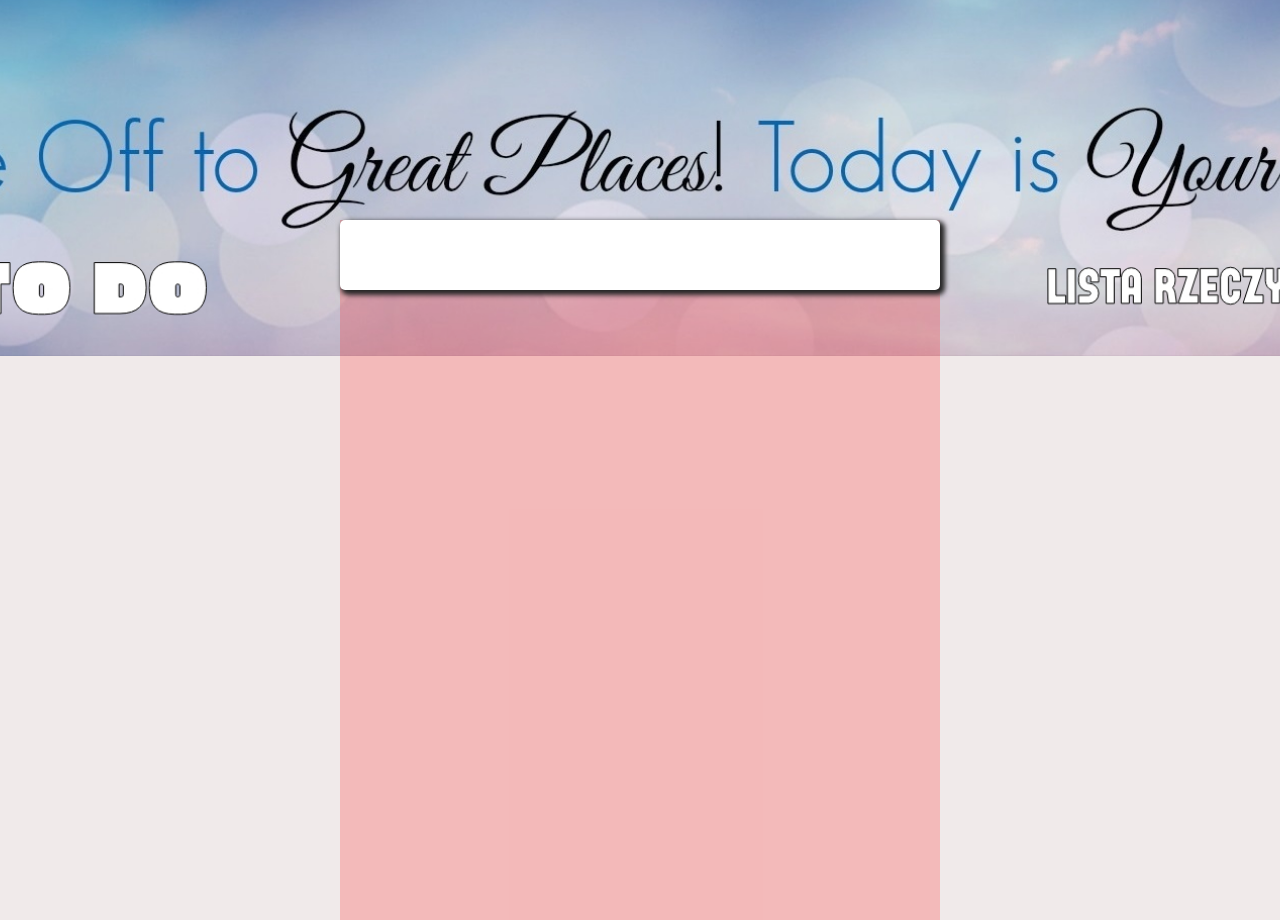
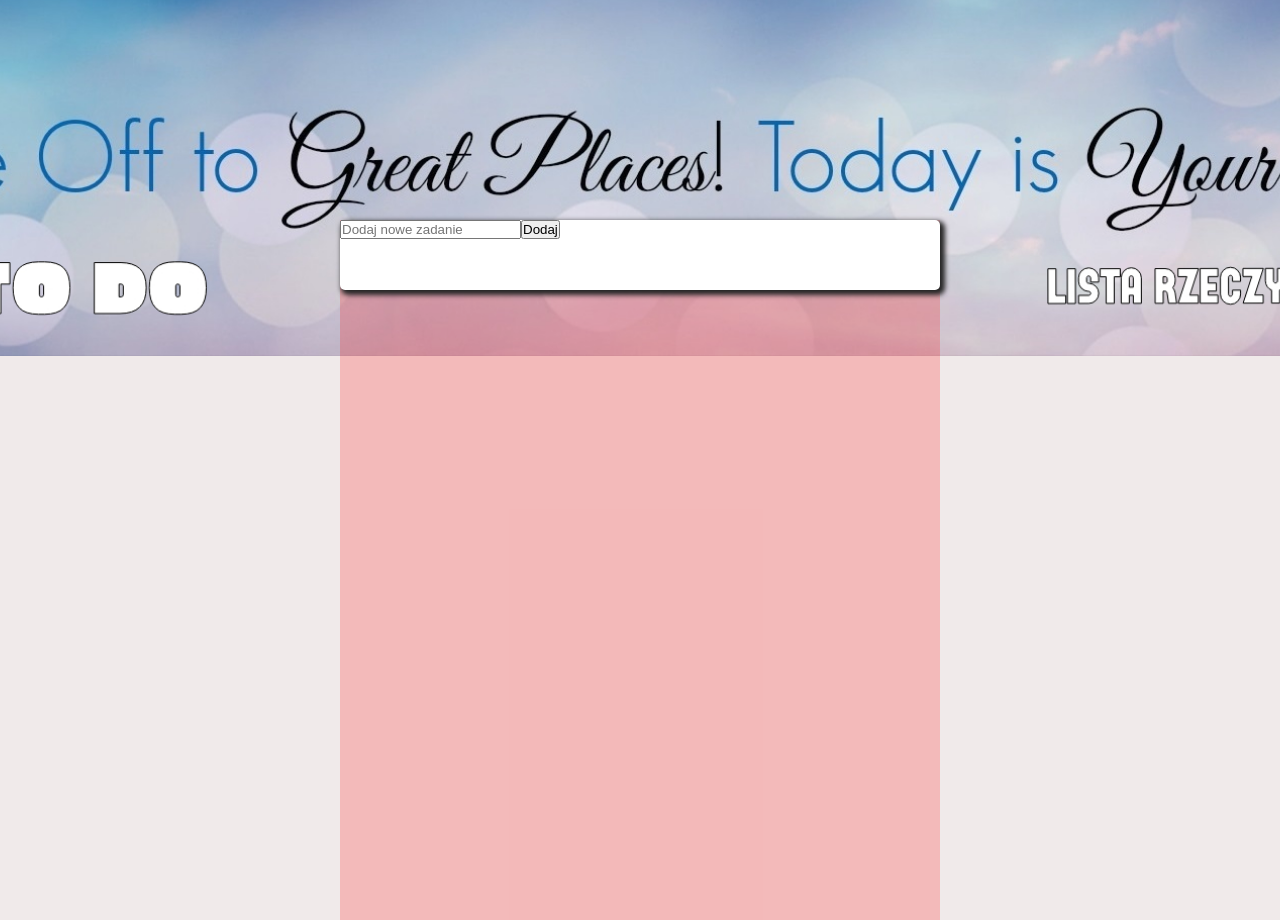
Before and after one commit to NoxaGen/to-do-project, a plain HTML site: page index.html in a window 1280 px wide. Shown: the top 920 px of the page. Drawn offline with Linux system fonts and the light colour scheme.

Commit message:
add forms with text-input and button

```diff
--- a/index.html
+++ b/index.html
@@ -17,7 +17,12 @@
 
     <img src="./banner3final.jpg" alt="banner">
     <div class="wrapper">
-        <div class="search"></div>
+        <div class="search">
+            <form action="text">
+
+                <input type="text" placeholder="Dodaj nowe zadanie"><button>Dodaj</button>
+            </form>
+        </div>
     </div>
 </body>
 
```
